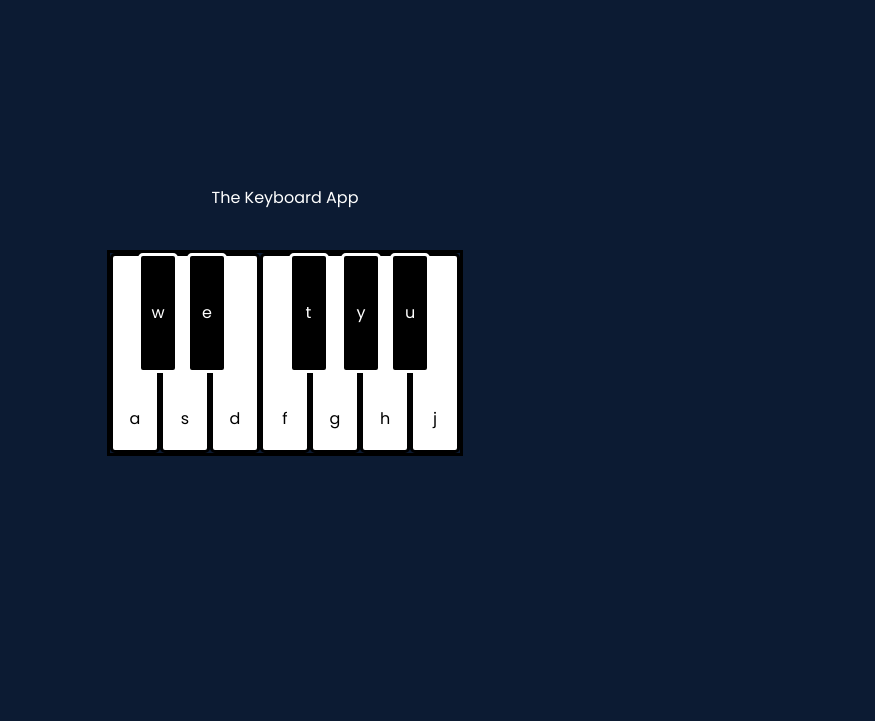
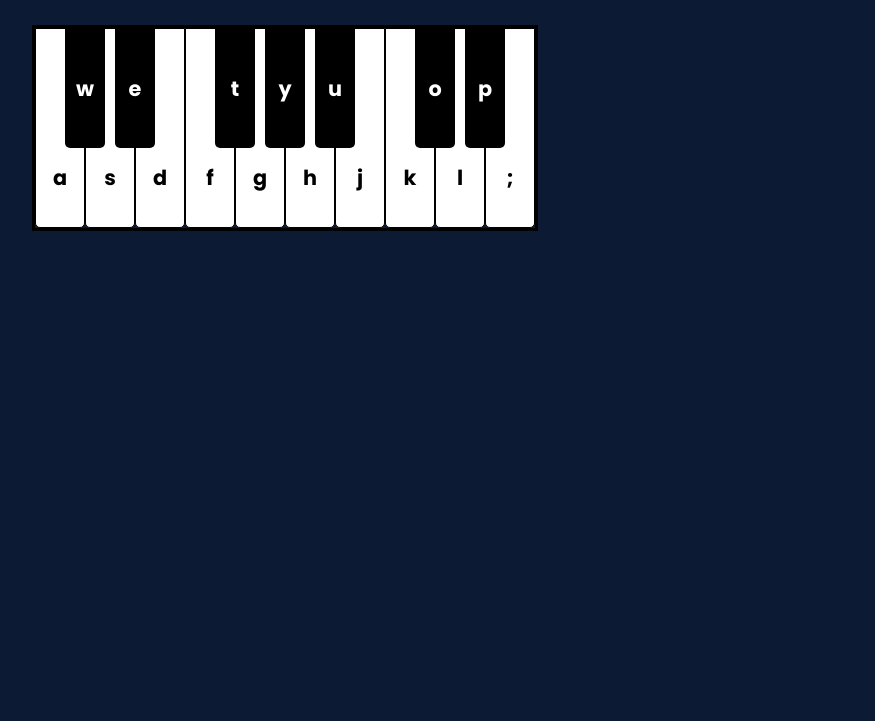
Before and after one commit to amalagon1/keyboard-app, a plain HTML site: page index.html in a window 1280 px wide. Shown: the part 79-800 px from the top of the page, without its empty margins (355-1230 px from the left). Drawn offline with nearby package versions, Linux system fonts and the light colour scheme.

Commit message:
fixed page issue

```diff
--- a/index.html
+++ b/index.html
@@ -5,46 +5,30 @@
     <meta charset="UTF-8">
     <meta http-equiv="X-UA-Compatible" content="IE=edge">
     <meta name="viewport" content="width=device-width, initial-scale=1.0">
-    <script src="https://cdn.tailwindcss.com"></script>
+    <!-- <script src="https://cdn.tailwindcss.com"></script> -->
     <link rel="stylesheet" href="style.css">
     <script defer src="script.js"></script>
     <title>Document</title>
-    <script>
-        tailwind.config = {
-            theme: {
-                fontFamily: {
-                    "body": ["Poppins"],
-                },
-                container: {
-                    center: true,
-                    padding: '10rem',
-                },
-                extend: {
-                    colors: {
-                        dark: '#0C1B33',
-                    }
-                },
-
-            }
-        }
-    </script>
 </head>
 
-<body class=" body h-screen flex flex-col items-center justify-center bg-dark text-white gap-10">
-    <div class="absolute top-5 right-20">
+<body>
+    <!-- <div class="absolute top-5 right-20">
         <p>Theme</p>
         <div class="flex gap-4 my-2">
             <div class=" h-4 w-4 bg-slate-500 rounded-full cursor-pointer"></div>
             <div class=" button h-4 w-4 bg-white rounded-full cursor-pointer"></div>
         </div>
 
-    </div>
+    </div> -->
+    <header>
         <h1 class="title">The Keyboard App</h1>
+    </header>
+
     <!-- <img class="w-40" src="./images/saxophone.png"> -->
     <!-- <button class="play">Play me!</button> -->
-
-    <div class="keyboard flex">
-        <div class="white flex">
+    <main>
+        <div class="keyboard">
+            <div class="white">
                 <div data-key="0" data-note="C" class="key white-key"></div>
                 <div data-key="1" data-note="D" class="key white-key"></div>
                 <div data-key="2" data-note="E" class="key white-key"></div>
@@ -52,6 +36,9 @@
                 <div data-key="4" data-note="G" class="key white-key"></div>
                 <div data-key="5" data-note="A" class="key white-key"></div>
                 <div data-key="6" data-note="B" class="key white-key"></div>
+                <div data-key="6" data-note="C2" class="key white-key"></div>
+                <div data-key="6" data-note="D2" class="key white-key"></div>
+                <div data-key="6" data-note="E2" class="key white-key"></div>
                 <!-- <div data-key="13" data-note="C" class="key white-key"></div>
                 <div data-key="15" data-note="B" class="key white-key"></div>
                 <div data-key="17" data-note="C" class="key white-key"></div> -->
@@ -62,10 +49,14 @@
                 <div data-key="2" data-note="F-sharp" class="key black-key"></div>
                 <div data-key="3" data-note="G-sharp" class="key black-key"></div>
                 <div data-key="4" data-note="A-sharp" class="key black-key"></div>
+                <div data-key="4" data-note="C2-sharp" class="key black-key"></div>
+                <div data-key="4" data-note="D2-sharp" class="key black-key"></div>
                 <!-- <div data-key="13" data-note="G#" class="key black-key"></div>
                 <div data-key="15" data-note="A#" class="key black-key"></div> -->
             </div>
         </div>
+
+    </main>
 
 
     <audio id="C" src="tones/C.mp3"></audio>
@@ -80,6 +71,11 @@
     <audio id="A" src="tones/A.mp3"></audio>
     <audio id="A-sharp" src="tones/A-sharp.mp3"></audio>
     <audio id="B" src="tones/B.mp3"></audio>
+    <audio id="C2" src="tones/C2.mp3"></audio>
+    <audio id="C2-sharp" src="tones/C2-sharp.mp3"></audio>
+    <audio id="D2" src="tones/D2.mp3"></audio>
+    <audio id="D2-sharp" src="tones/D2-sharp.mp3"></audio>
+    <audio id="E2" src="tones/E2.mp3"></audio>
 </body>
 
 </html>
--- a/script.js
+++ b/script.js
@@ -4,8 +4,8 @@ const sharps = document.querySelectorAll('.black-key');
 const body = document.querySelector('.body');
 const keys = document.querySelectorAll('.key');
 
-const WHITE_KEYS = ['a', 's', 'd', 'f', 'g', 'h', 'j'];
-const BLACK_KEYS = ['w', 'e', 't', 'y', 'u'];
+const WHITE_KEYS = ['a', 's', 'd', 'f', 'g', 'h', 'j', 'k', 'l', ';'];
+const BLACK_KEYS = ['w', 'e', 't', 'y', 'u', 'o', 'p'];
 
 
 // const note = new Audio("tones/C-sharp.mp3");
@@ -26,29 +26,35 @@ document.addEventListener('keydown', e => {
     console.log(key)
 })
 
-regular.forEach(key => {
-    const K = key.dataset.key
-    // console.log(K)
-    var keyName = document.createElement('H1');
-    const content = document.createTextNode(WHITE_KEYS[K])
-    // keyName.className = "key_btn"
+// regular.forEach(key => {
+//     const K = key.dataset.key
+//     // console.log(K)
+//     var keyName = document.createElement('H1');
+//     const content = document.createTextNode(WHITE_KEYS[K])
+//     // keyName.className = "key_btn"
+//     keyName.appendChild(content);
+
+//     key.appendChild(keyName);
+// })
+
+regular.forEach((key, index) => {
+    var keyName = document.createElement("H1");
+    const content = document.createTextNode(WHITE_KEYS[index])
+    console.log(content);
+    keyName.className = 'key_btn'
     keyName.appendChild(content);
-
     key.appendChild(keyName);
 })
 
-sharps.forEach(key => {
-    const B = key.dataset.key
-    console.log(B)
+
+sharps.forEach((key, index) => {
     var keyName = document.createElement('H1');
-    const blk_content = document.createTextNode(BLACK_KEYS[B])
-    // keyName.className = "key_btn"
-    console.log(blk_content)
-    keyName.appendChild(blk_content);
-
+    const content = document.createTextNode(BLACK_KEYS[index])
+    keyName.className = "key_btn"
+    console.log(content)
+    keyName.appendChild(content);
     key.appendChild(keyName);
 })
-
 
 
 
@@ -59,9 +65,11 @@ function playNote(key) {
     console.log(key.dataset.note)
     console.log(noteAudio)
     noteAudio.play()
+    key.classList.add('active');
+    setTimeout(() => {
+        key.classList.remove('active');
+    }, 500)
 }
-
-
 
 
 document.querySelector('.button').addEventListener('click', () => {
@@ -77,15 +85,3 @@ document.querySelector('.button').addEventListener('click', () => {
 //     let sound = new Audio(newUrl);
 //     sound.play()
 // }
-
-
-
-
-
-
-// regular.forEach((key, i) => {
-//     console.log(key.dataset)
-//     const number = i < 2 ? '0' + (i + 8) : (i + 8);
-//     const newUrl = "./tones/key" + number + ".mp3"
-//     key.addEventListener('click', () => playMusic(newUrl))
-// })
--- a/style.css
+++ b/style.css
@@ -1,13 +1,42 @@
 @import url('https://fonts.googleapis.com/css2?family=Fraunces:opsz,wght@9..144,700&family=Poppins:wght@400;500;700&display=swap');
+
+
+
+* {
+    /* border: solid yellow; */
+    box-sizing: border-box;
+
+}
 
 body {
     font-family: "Poppins";
-    box-sizing: border-box;
+    background-color: #0C1B33;
+    color: white;
+    margin: 0;
+    padding: 0;
+}
+
+.title{
+    font-size: 1.5rem;
+}
+
+main {
+    display: flex;
+    justify-content: center;
+    height: calc(100vh - 40px);
+    /* border: solid red; */
 }
 
 .theme-light {
 background-color: white;
 color: black;
+}
+
+header {
+    display: flex;
+    align-items: center;
+    justify-content: center;
+    height: 40px;
 }
 
 /* .theme-dark {
@@ -16,6 +45,12 @@ color: black;
 
 .keyboard {
     position: relative;
+    display: flex;
+    height: max-content;
+}
+
+.white {
+    display: flex;
 }
 .white-key {
     display: flex;
@@ -25,7 +60,9 @@ color: black;
     background-color: white;
     height: 200px;
     min-width: 50px;
-    border: solid black;
+    border: solid black 1px;
+    border-bottom-left-radius: 5px;
+    border-bottom-right-radius: 5px;
 }
 
 .white-key h1 {
@@ -33,34 +70,34 @@ color: black;
     bottom: 10%;
 }
 
-.black {
+ .black {
     display: flex;
-    box-sizing: border-box;
+    /* box-sizing: border-box; */
     /* position: absolute; */
 }
 
 .black-key:nth-child(1) {
-    left: 8%;
+    left: 6%;
 }
 
 .black-key:nth-child(2) {
-    left: 22%;
+    left: 16%;
 }
 .black-key:nth-child(3) {
-    left: 51%;
+    left: 36%;
 }
 .black-key:nth-child(4) {
-    left: 66%;
+    left: 46%;
 }
 .black-key:nth-child(5) {
-    left: 80%;
+    left: 56%;
 }
-/* .black-key:nth-child(6) {
+ .black-key:nth-child(6) {
     left: 76%;
 }
 .black-key:nth-child(7) {
     left: 86%;
-} */
+}
 .black-key {
     display: flex;
     align-items: center;
@@ -68,17 +105,35 @@ color: black;
     position: absolute;
     background: black;
     height: 120px;
-    min-width: 40px;
-    border: solid white;
-
-
+    width: 40px;
+    border-bottom-left-radius: 5px;
+    border-bottom-right-radius: 5px;
+    /* border: solid white; */
 }
 
 .keyboard {
     border: solid black;
+    margin-top: 4rem;
 }
 
 .key {
     cursor: pointer;
-    border-radius: 5px;
+    /* border-radius: 5px; */
+    overflow: hidden;
 }
+
+.key h1 {
+    font-size: 1.3rem;
+}
+
+.white-key.active {
+    background-color:rgba(255, 94, 94, 0.699) ;
+}
+
+.black-key.active {
+    background-color: rgba(254, 240, 47, 0.72);
+}
+
+/* .white {
+    height: max-content;
+} */
```
Also changed, not shown: 5 other files. Lines whose indentation alone changed are shown as unchanged.
